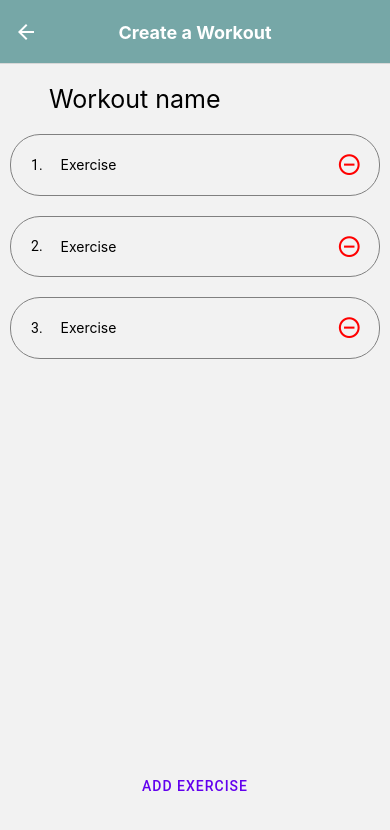
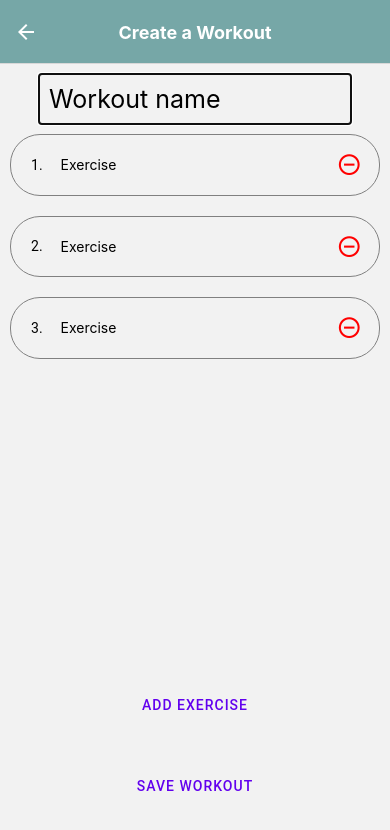
Before and after one commit to kaufi95/TrackFit, a React Native app: screen / in a window 390 px wide. Both pictures are taken after a click on the button "ADD YOUR FIRST WORKOUT". Shown: the top 830 px of the page. Built offline with nearby package versions, Linux system fonts and the light colour scheme.

Commit message:
fix last character missing

```diff
--- a/screens/CreateWorkout.js
+++ b/screens/CreateWorkout.js
@@ -1,4 +1,4 @@
-import React, { useRef, useState } from 'react';
+import React, { useEffect, useRef, useState } from 'react';
 import { TextInput, View, StyleSheet, KeyboardAvoidingView, Alert, Platform, FlatList } from 'react-native';
 import { Text, Button, IconButton } from 'react-native-paper';
 
@@ -7,42 +7,30 @@ import uuid from 'react-native-uuid';
 import { storeWorkout } from '../scripts/storage';
 
 const CreateWorkout = ({ navigation }) => {
-  const nameRef = useRef('');
-  const [numInputs, setNumInputs] = useState(3);
-  const refInputs = useRef(['', '', '']);
+  const [workoutName, setWorkoutName] = useState('');
+  const [inputs, setInputs] = useState(['', '', '']);
 
   const setInputValue = (index, value) => {
-    refInputs.current[index] = value;
-    setNumInputs((value) => value);
-    console.log(refInputs.current);
+    const newInputs = [...inputs];
+    newInputs[index] = value;
+    setInputs(newInputs);
   };
 
   const removeInput = (i) => {
-    if (numInputs > 1) {
-      refInputs.current.splice(i, 1);
-      setNumInputs((value) => value - 1);
+    if (inputs.length > 1) {
+      inputs.splice(i, 1);
+      setInputs([...inputs]);
     }
   };
 
   const addInput = () => {
-    refInputs.current.push('');
-    setNumInputs((value) => value + 1);
-  };
-
-  const setHeader = () => {
-    navigation.setOptions({
-      headerRight: () => (
-        <Button onPress={() => saveWorkout()} title="Add">
-          Save
-        </Button>
-      )
-    });
+    setInputs([...inputs, '']);
   };
 
   const saveWorkout = () => {
     let exercises = [];
 
-    refInputs.current.map((item) => {
+    inputs.map((item) => {
       if (item != '') {
         exercises.push({
           name: item,
@@ -53,7 +41,7 @@ const CreateWorkout = ({ navigation }) => {
 
     let workout = {
       id: uuid.v4(),
-      name: nameRef.current,
+      name: workoutName,
       exercises: exercises
     };
 
@@ -68,9 +56,9 @@ const CreateWorkout = ({ navigation }) => {
     }
 
     console.log(workout);
-    storeWorkout(workout).then(() => {
-      navigation.popToTop();
-    });
+    // storeWorkout(workout).then(() => {
+    //   navigation.popToTop();
+    // });
   };
 
   const inputExercise = (item) => {
@@ -80,10 +68,9 @@ const CreateWorkout = ({ navigation }) => {
         <TextInput
           style={styles.inputExercise}
           onChangeText={(value) => setInputValue(item.index, value)}
-          value={refInputs.current[item.index]}
+          value={inputs[item.index]}
           placeholder="Exercise"
         />
-        {console.log(refInputs.current[item.index])}
         <IconButton icon="minus-circle-outline" size={25} color="red" onPress={() => removeInput(item.index)} />
       </View>
     );
@@ -98,26 +85,28 @@ const CreateWorkout = ({ navigation }) => {
     >
       <View style={styles.viewHeader}>
         <TextInput
-          // autoFocus={true}rr
+          autoFocus={true}
           style={styles.inputHeader}
           placeholder="Workout name"
           onChangeText={(value) => {
-            nameRef.current = value;
-            setHeader();
+            setWorkoutName(value);
           }}
         />
       </View>
       <FlatList
-        data={refInputs.current}
+        data={inputs}
         spacing={10}
         renderItem={(index) => inputExercise(index)}
-        extraData={refInputs.current}
+        extraData={inputs}
         keyExtractor={(item, index) => index.toString()}
         removeClippedSubviews={false}
       />
       <View style={styles.viewFooter}>
         <Button style={styles.button} onPress={addInput}>
           Add Exercise
+        </Button>
+        <Button style={styles.button} onPress={saveWorkout}>
+          Save workout
         </Button>
       </View>
     </KeyboardAvoidingView>
```
